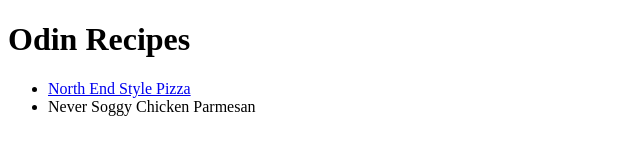
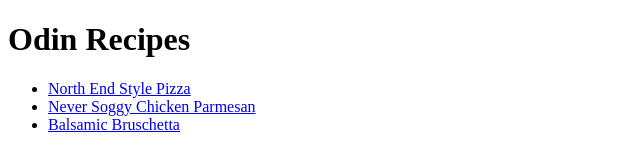
Before and after one commit to atreska/odin-recipes, a plain HTML site: page index.html in a window 1280 px wide. Shown: the whole page, without its empty margins (0-640 px from the left). Drawn offline with Linux system fonts and the light colour scheme.

Commit message:
Add bruschetta recipe link and fix chicken parmesan link

```diff
--- a/index.html
+++ b/index.html
@@ -10,7 +10,8 @@
     <h1>Odin Recipes</h1>
     <ul>
         <li><a href="./recipes/pizza.html">North End Style Pizza</a></li>
-        <li><a href="./recipes/chickenparm.html"></a>Never Soggy Chicken Parmesan</li>
+        <li><a href="./recipes/chickenparm.html">Never Soggy Chicken Parmesan</a></li>
+        <li><a href="./recipes/bruschetta.html">Balsamic Bruschetta</a></li>
     </ul>
 
 </body>
```
